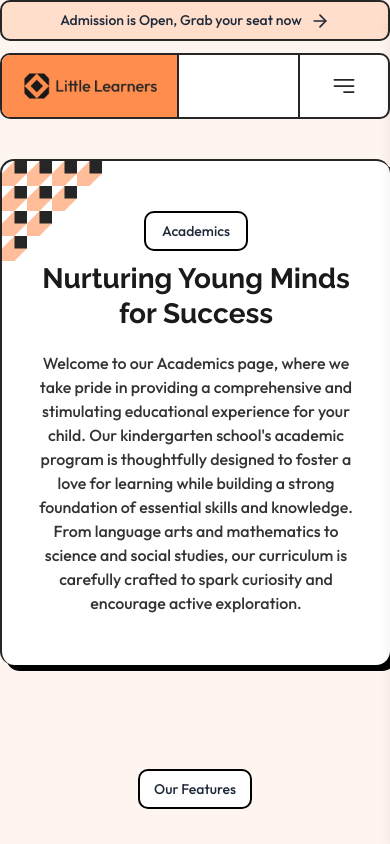
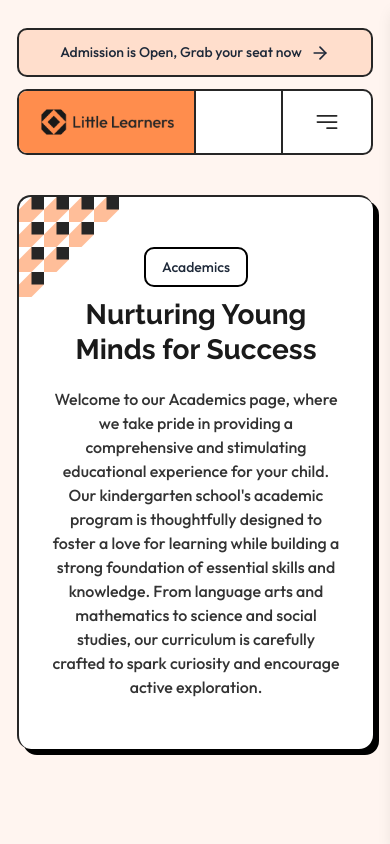
Before and after one commit to JoySarkarBD/Interview, a Next.js app: page / in a window 390 px wide. Shown: the top 844 px of the page. Built offline with nearby package versions, Linux system fonts and the light colour scheme.

Commit message:
feat: enhance layout and styling for AdmissionBanner, Navbar, and AcademicsCard components

```diff
--- a/src/app/layout.tsx
+++ b/src/app/layout.tsx
@@ -30,7 +30,9 @@ export default function RootLayout({
 }>) {
   return (
     <html lang="en">
-      <body className={`${outfit.variable} ${raleway.variable} antialiased`}>
+      <body
+        className={`${outfit.variable} ${raleway.variable} px-[17px] antialiased sm:px-0`}
+      >
         <AdmissionBanner />
         <Navbar />
         {children}
--- a/src/components/AcademicsCard.tsx
+++ b/src/components/AcademicsCard.tsx
@@ -1,6 +1,6 @@
 export default function AcademicsCard() {
   return (
-    <div className="mt-10 mb-16 w-full md:mb-[150px] lg:mb-[200px]">
+    <div className="container mt-10 mb-16 w-full px-0 md:mb-[150px] lg:mb-[200px] lg:px-5 xl:px-0">
       <div className="mx-0 gap-6 rounded-xl border-t-2 border-l-2 border-[#262626] bg-white bg-[url('/sm-banner-abstract-design.png')] bg-[length:100px] bg-left-top bg-no-repeat shadow-[6px_6px_0px_black] md:mx-[30px] md:bg-[url('/sm-banner-abstract-design.png')] md:bg-[length:137px] lg:mx-0 lg:bg-[url('/banner-abstract-design.png')] lg:bg-[length:200px]">
         <div className="flex w-full flex-col items-center justify-between px-[30px] py-[50px] md:flex-row md:gap-[50px] md:px-[80px] md:py-[100px] lg:px-[152px] lg:py-[120px]">
           <div className="mb-5 flex flex-col items-center md:mb-0 md:flex-1 md:items-start">
--- a/src/components/AdmissionBanner.tsx
+++ b/src/components/AdmissionBanner.tsx
@@ -2,7 +2,7 @@ import { ArrowRight } from "lucide-react";
 
 export default function AdmissionBanner() {
   return (
-    <div className='relative mx-auto mb-3 h-auto w-full rounded-lg border-2 border-[#262626] bg-[#FFDECC] bg-[url("/sm-abstract-design.png"),_url("/sm-abstract-design-1.png"),_url("/sm-abstract-design-3.png"),_url("/sm-abstract-design-2.png")] bg-[position:0_0,_100%_0,_0_0,bottom_right] bg-no-repeat p-2 md:bg-[url("/md-abstract-design.png"),_url("/md-abstract-design-1.png"),_url("/md-abstract-design-3.png"),_url("/md-abstract-design-2.png")] md:bg-[position:0_0,_100%_0,_25%_0,_75%_100%] md:py-[10px] lg:bg-[url("/abstract-design.png"),_url("/abstract-design-1.png"),_url("/abstract-design-3.png"),_url("/abstract-design-2.png")] lg:bg-[position:0_0,_100%_0,_25%_0,_75%_100%] lg:py-[14px]'>
+    <div className='relative container mx-auto mt-7 mb-3 h-auto w-full rounded-lg border-2 border-[#262626] bg-[#FFDECC] bg-[url("/sm-abstract-design.png"),_url("/sm-abstract-design-1.png"),_url("/sm-abstract-design-3.png"),_url("/sm-abstract-design-2.png")] bg-[position:0_0,_100%_0,_0_0,bottom_right] bg-no-repeat p-3 sm:p-2 md:bg-[url("/md-abstract-design.png"),_url("/md-abstract-design-1.png"),_url("/md-abstract-design-3.png"),_url("/md-abstract-design-2.png")] md:bg-[position:0_0,_100%_0,_25%_0,_75%_100%] md:py-[10px] lg:mt-5 lg:bg-[url("/abstract-design.png"),_url("/abstract-design-1.png"),_url("/abstract-design-3.png"),_url("/abstract-design-2.png")] lg:bg-[position:0_0,_100%_0,_25%_0,_75%_100%] lg:py-[14px]'>
       <div className="flex flex-1 items-center justify-center gap-2">
         <span className="font-outfit text-[14px] font-medium whitespace-nowrap text-gray-800 md:text-base lg:text-xl">
           Admission is Open, Grab your seat now
--- a/src/components/Navbar.tsx
+++ b/src/components/Navbar.tsx
@@ -20,7 +20,7 @@ export default function Navbar() {
   return (
     <nav
       aria-label="Main navigation"
-      className="relative flex w-full items-center justify-between rounded-lg border-2 border-[#262626] bg-white"
+      className="relative container flex w-full items-center justify-between rounded-lg border-2 border-[#262626] bg-white px-0"
     >
       {/* Logo */}
       <div>
@@ -85,16 +85,28 @@ export default function Navbar() {
       <div
         className={`fixed top-0 right-0 z-50 h-full w-[80%] max-w-xs transform border-l-2 border-[#262626] bg-[#FFDECC] shadow-lg transition-transform duration-300 ease-in-out ${isOpen ? "translate-x-0" : "translate-x-full"}`}
       >
+        {/* Logo */}
+        <div className="flex items-center justify-between border-b-2 border-[#262626]">
+          <Image
+            src="/logo.png"
+            alt="Logo"
+            priority
+            height={100}
+            width={100}
+            className="h-[62px] w-[177px] bg-[#FF8D4D] object-contain px-5"
+          />
           {/* Close Button */}
           <Button
             aria-label="Close menu"
             onClick={() => setIsOpen(false)}
-          className="absolute top-4 right-4 bg-transparent text-2xl font-bold text-black"
+            className="bg-transparent text-2xl font-bold text-black shadow-none"
           >
             ✕
           </Button>
+        </div>
+
         {/* Links */}
-        <nav className="mt-16 flex flex-col items-start">
+        <nav className="flex flex-col items-start">
           {navLinks.map((link) => (
             <Link
               key={link.name}
```
Lines whose indentation alone changed are shown as unchanged.
